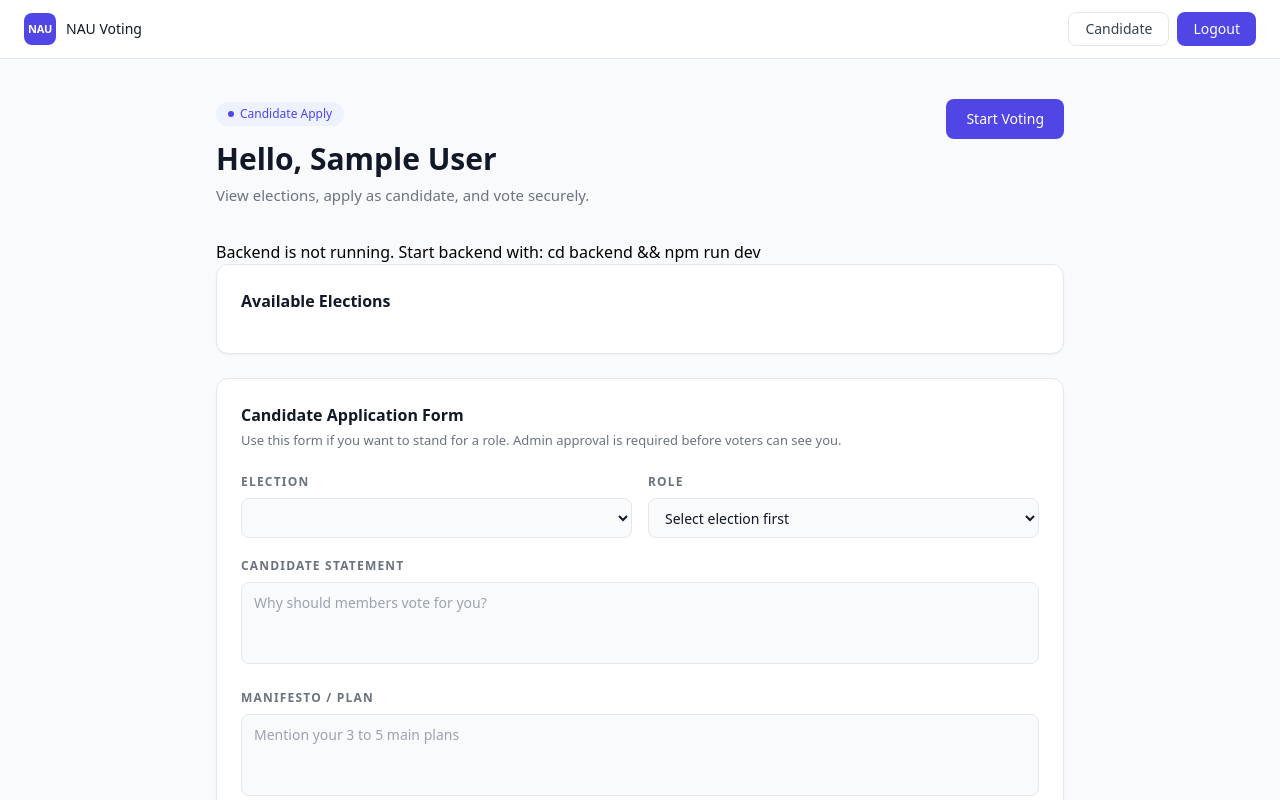
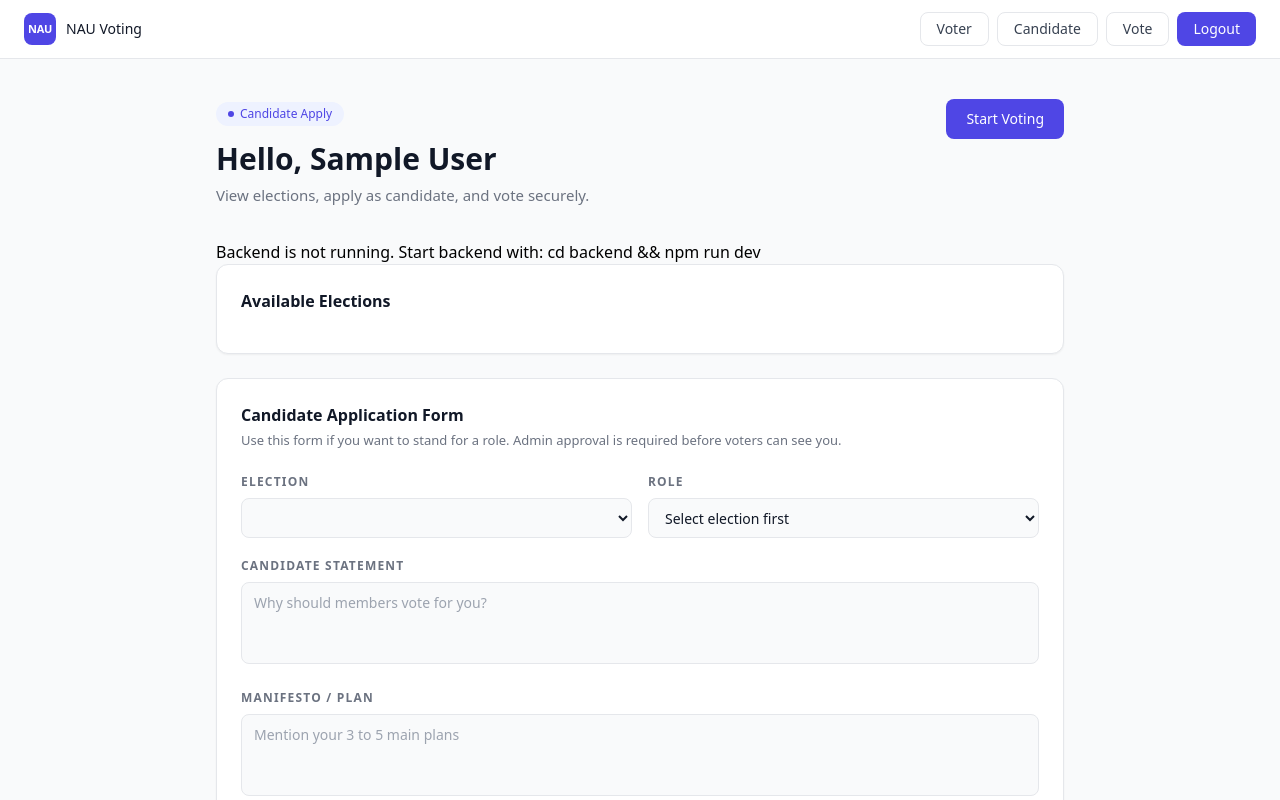
Before and after one commit to Gopikalyan19/nau-voting-system, a plain HTML site: page frontend/candidate-dashboard.html in a window 1280 px wide. Shown: the top 800 px of the page. Drawn offline with nearby package versions, Linux system fonts and the light colour scheme; no server answers; sample sign-in values are in the browser's storage.

Commit message:
Add links to voter and vote pages in dashboard

```diff
--- a/frontend/candidate-dashboard.html
+++ b/frontend/candidate-dashboard.html
@@ -17,7 +17,9 @@
       <span class="text-sm font-medium text-gray-900">NAU Voting</span>
     </div>
     <div class="flex gap-2 flex-wrap">
+      <a href="voter-dashboard.html" class="h-[34px] px-4 border border-gray-200 rounded-lg text-sm font-medium text-gray-700 hover:bg-gray-50 transition-colors inline-flex items-center">Voter</a>
       <a href="candidate-dashboard.html" class="h-[34px] px-4 border border-gray-200 rounded-lg text-sm font-medium text-gray-700 hover:bg-gray-50 transition-colors inline-flex items-center">Candidate</a>
+      <a href="vote.html" class="h-[34px] px-4 border border-gray-200 rounded-lg text-sm font-medium text-gray-700 hover:bg-gray-50 transition-colors inline-flex items-center">Vote</a>
       <button onclick="logout()" class="h-[34px] px-4 bg-indigo-600 hover:bg-indigo-700 rounded-lg text-sm font-medium text-white transition-colors inline-flex items-center">Logout</button>
     </div>
   </nav>
@@ -103,6 +105,5 @@
 
   <script src="js/api.js"></script>
   <script src="js/voter.js"></script>
-
 </body>
 </html>
```
